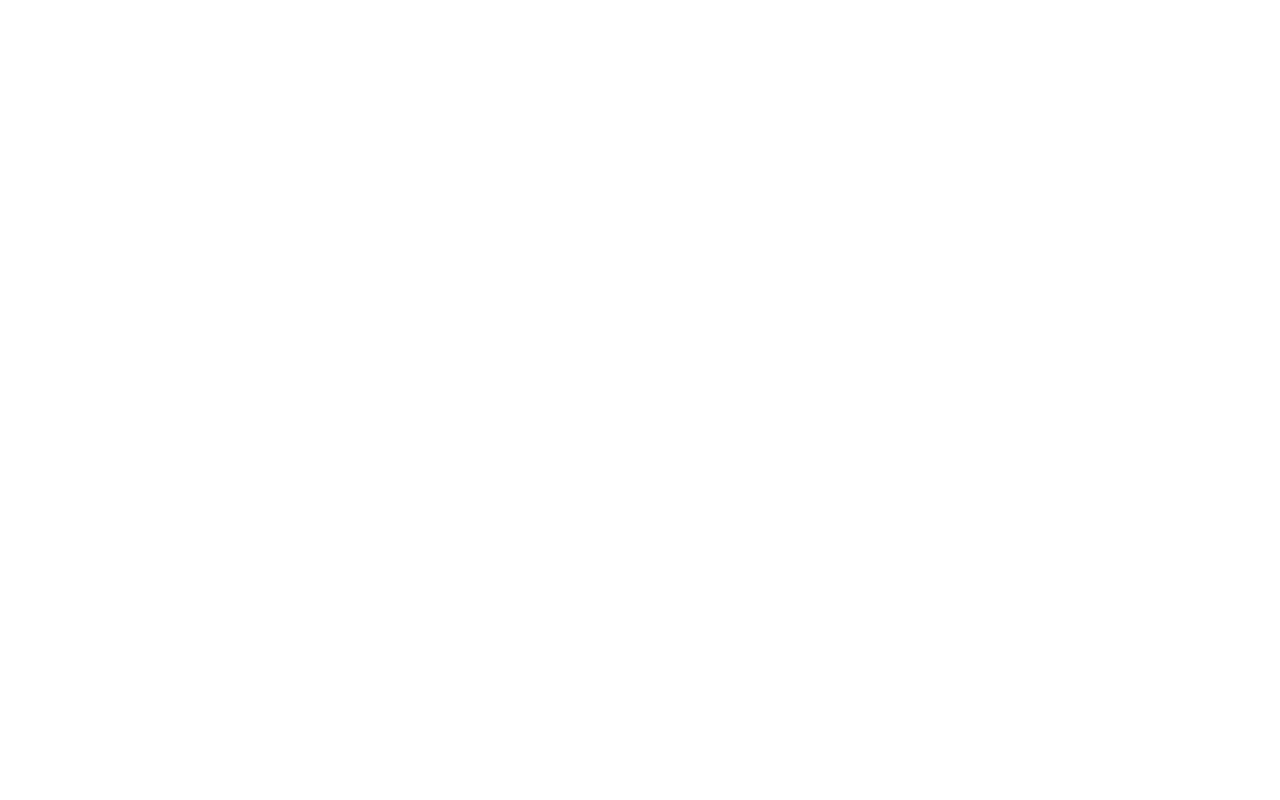
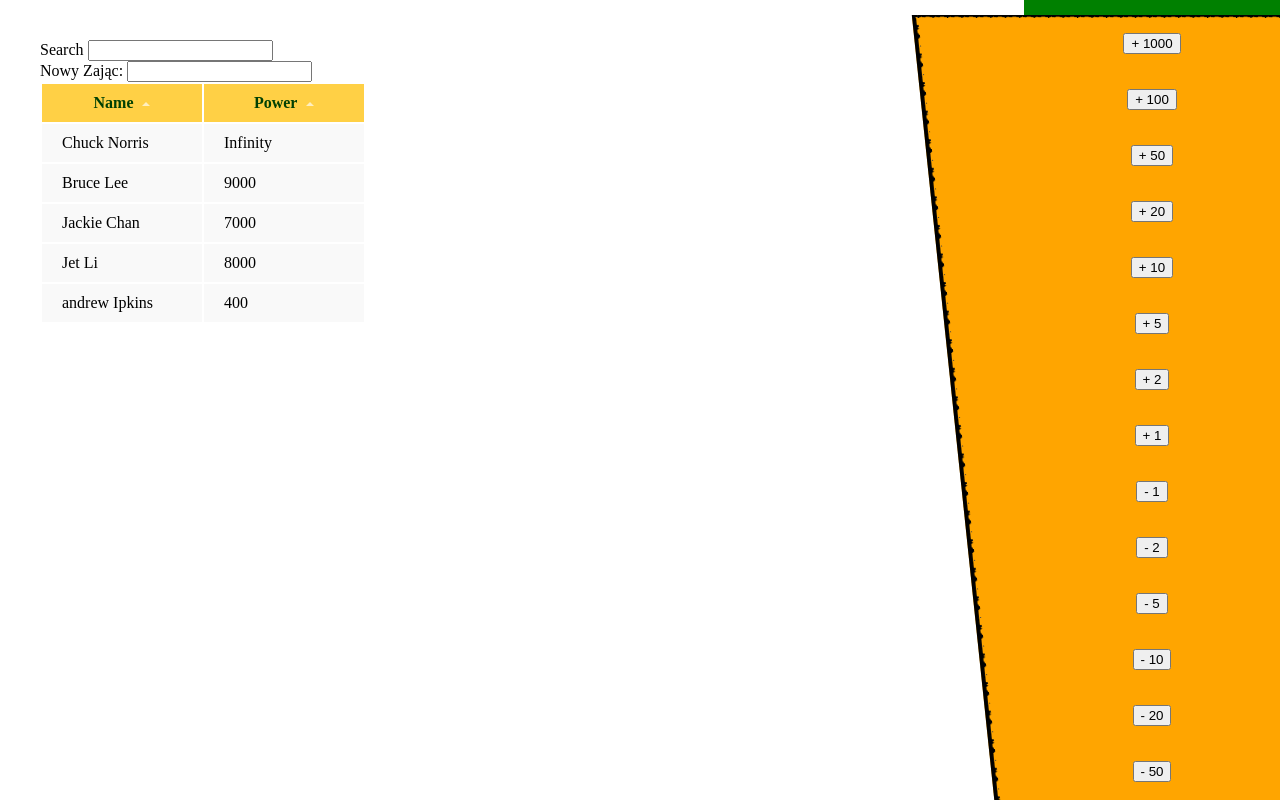
Before and after one commit to PatrykPod/KrolestwoZajecySkygate, a plain HTML site: page index.html in a window 1280 px wide. Drawn offline with nearby package versions, Linux system fonts and the light colour scheme.

Commit message:
First step - test template + vue.js module example

```diff
--- a/index.html
+++ b/index.html
@@ -1 +1,87 @@
 <!DOCTYPE html>
+<html>
+
+<head>
+    <meta>
+    <script src="https://unpkg.com/vue@2.3.3/dist/vue.js"></script>
+    <link href="style.css" rel="stylesheet">
+    <script src="scripts.js"></script>
+    <title>Krolestwo Zajecy Skygate test</title>
+</head>
+
+<body>
+
+    <article class="main">
+        <!--tu bedzie content tabeli po prawej -->
+        <!-- na gorze wyszukiwarka zajecy -->
+        <!-- ponizej tabela: id/lp, imie, ilosc marchewek -->
+        <!-- po clicku na imie- wysuwa sie z boku panel dodawania marchewek z przyciskow -->
+        <!-- może też być zawsze widoczny ale szary, a aktywny po klicku na rekord -->
+        <!-- tabela sortuje sie automatycznie podczas zmiany rekodu -->
+        <!-- tabele mozna sortowac po imieniu i ilosci marchewek na click -->
+        <!-- oddzielenie/odznaczenie kolorem/borderem 10% najlepszych zajecy -->
+        <!-- **na dole ewentualnie jakiś wykres najlepszych słupkowy czy liniowy w czasie -->
+
+        <!-- component template -->
+        <script type="text/x-template" id="grid-template">
+            <table>
+                <thead>
+                    <tr>
+                        <th v-for="key in columns" @click="sortBy(key)" :class="{ active: sortKey == key }">
+                            {{ key | capitalize }}
+                            <span class="arrow" :class="sortOrders[key] > 0 ? 'asc' : 'dsc'"></span>
+                        </th>
+                    </tr>
+                </thead>
+                <tbody>
+                    <tr v-for="entry in filteredData">
+                        <td v-for="key in columns">
+                            {{entry[key]}}
+                        </td>
+                    </tr>
+                </tbody>
+            </table>
+        </script>
+
+        <!-- demo root element -->
+        <div id="demo">
+            <form id="search">
+                Search <input name="query" v-model="searchQuery">
+            </form>
+            <form id="newProfile">
+                Nowy Zając: <input name="profile" v-model="newProfile">
+            </form>
+            <demo-grid :data="gridData" :columns="gridColumns" :filter-key="searchQuery">
+            </demo-grid>
+        </div>
+
+        <nav id="buttonsPanel">
+            <div>
+                <div class="centralise">
+                    <button id="b1">+ 1000</button>
+                    <button id="b2">+ 100</button>
+                    <button id="b2">+ 50</button>
+                    <button id="b2">+ 20</button>
+                    <button id="b2">+ 10</button>
+                    <button id="b2">+ 5</button>
+                    <button id="b2">+ 2</button>
+                    <button id="b2">+ 1</button>
+                    <button id="b2">- 1</button>
+                    <button id="b2">- 2</button>
+                    <button id="b2">- 5</button>
+                    <button id="b2">- 10</button>
+                    <button id="b2">- 20</button>
+                    <button id="b2">- 50</button>
+
+                    <!-- tutej apkowy grid buttonów od +10000 do -10000 /10 a potem o nominały monet -->
+                </div>
+            </div>
+        </nav>
+
+    </article>
+
+
+
+</body>
+
+</html>
--- /dev/null
+++ b/scripts.js
@@ -0,0 +1,73 @@
+window.onload = function() {
+
+    // register the grid component
+    Vue.component('demo-grid', {
+        template: '#grid-template',
+        props: {
+            data: Array,
+            columns: Array,
+            filterKey: String
+        },
+        data: function() {
+            var sortOrders = {}
+            this.columns.forEach(function(key) {
+                sortOrders[key] = 1
+            })
+            return {
+                sortKey: '',
+                sortOrders: sortOrders
+            }
+        },
+        computed: {
+            filteredData: function() {
+                var sortKey = this.sortKey
+                var filterKey = this.filterKey && this.filterKey.toLowerCase()
+                var order = this.sortOrders[sortKey] || 1
+                var data = this.data
+                if (filterKey) {
+                    data = data.filter(function(row) {
+                        return Object.keys(row).some(function(key) {
+                            return String(row[key]).toLowerCase().indexOf(filterKey) > -1
+                        })
+                    })
+                }
+                if (sortKey) {
+                    data = data.slice().sort(function(a, b) {
+                        a = a[sortKey]
+                        b = b[sortKey]
+                        return (a === b ? 0 : a > b ? 1 : -1) * order
+                    })
+                }
+                return data
+            }
+        },
+        filters: {
+            capitalize: function(str) {
+                return str.charAt(0).toUpperCase() + str.slice(1)
+            }
+        },
+        methods: {
+            sortBy: function(key) {
+                this.sortKey = key
+                this.sortOrders[key] = this.sortOrders[key] * -1
+            }
+        }
+    })
+
+    // bootstrap the demo
+    var demo = new Vue({
+        el: '#demo',
+        data: {
+            searchQuery: '',
+            gridColumns: ['name', 'power'],
+            gridData: [
+                { name: 'Chuck Norris', power: Infinity },
+                { name: 'Bruce Lee', power: 9000 },
+                { name: 'Jackie Chan', power: 7000 },
+                { name: 'Jet Li', power: 8000 },
+                { name: 'andrew Ipkins', power: 400 }
+            ]
+        }
+    })
+
+}
--- /dev/null
+++ b/style.css
@@ -0,0 +1,113 @@
+body {
+    width: 100vw;
+    margin: 0;
+    overflow-x: hidden;
+}
+
+.main {
+    width: calc(100% - 25vh);
+    margin: 5vh 5vh;
+    margin-right: 20%;
+    /*transform: skew(10deg);*/
+    border-radius: 6px;
+}
+
+#buttonsPanel:after {
+    content: '';
+    top: 0;
+    right: -10%;
+    width: 35%;
+    height: 100%;
+    position: fixed;
+    background: inherit;
+    transform-origin: left;
+    transform: skew(6deg);
+    border-top: 3px solid green;
+    border-left: 6px solid;
+    border-radius: 3px;
+    -webkit-border-image: url(transparentBord3.png) 13 round;
+    /* Safari 3.1-5 */
+    -o-border-image: url(transparentBord3.png) 13 round;
+    /* Opera 11-12.1 */
+    border-image: url(transparentBord3.png) 13 round;
+    margin-top: 15px;
+    z-index: -1;
+    display: flex;
+    flex-direction: column;
+    justify-content: space-around;
+    align-items: center;
+}
+
+.centralise {
+    height: calc(100vh - 15px);
+    display: flex;
+    flex-direction: column;
+    justify-content: space-around;
+    align-items: center;
+}
+
+#buttonsPanel {
+    width: 20%;
+    height: 100vh;
+    position: fixed;
+    top: 0;
+    right: 0;
+    background-color: orange;
+    z-index: 1;
+    border-top: 15px solid green;
+}
+
+table {
+    /*border: 2px solid orange;*/
+    border-radius: 3px;
+    background-color: #fff;
+}
+
+th {
+    background-color: #ffd045;
+    color: rgb(0, 64, 3);
+    cursor: pointer;
+    -webkit-user-select: none;
+    -moz-user-select: none;
+    -ms-user-select: none;
+    user-select: none;
+}
+
+td {
+    background-color: #f9f9f9;
+}
+
+th,
+td {
+    min-width: 120px;
+    padding: 10px 20px;
+}
+
+th.active {
+    color: #fff;
+}
+
+th.active .arrow {
+    opacity: 1;
+}
+
+.arrow {
+    display: inline-block;
+    vertical-align: middle;
+    width: 0;
+    height: 0;
+    margin-left: 5px;
+    opacity: 0.66;
+}
+
+.arrow.asc {
+    border-left: 4px solid transparent;
+    border-right: 4px solid transparent;
+    border-bottom: 4px solid #fff;
+}
+
+.arrow.dsc {
+    border-left: 4px solid transparent;
+    border-right: 4px solid transparent;
+    border-top: 4px solid #fff;
+}
```
Also changed, not shown: transparentBord3.png (added).
